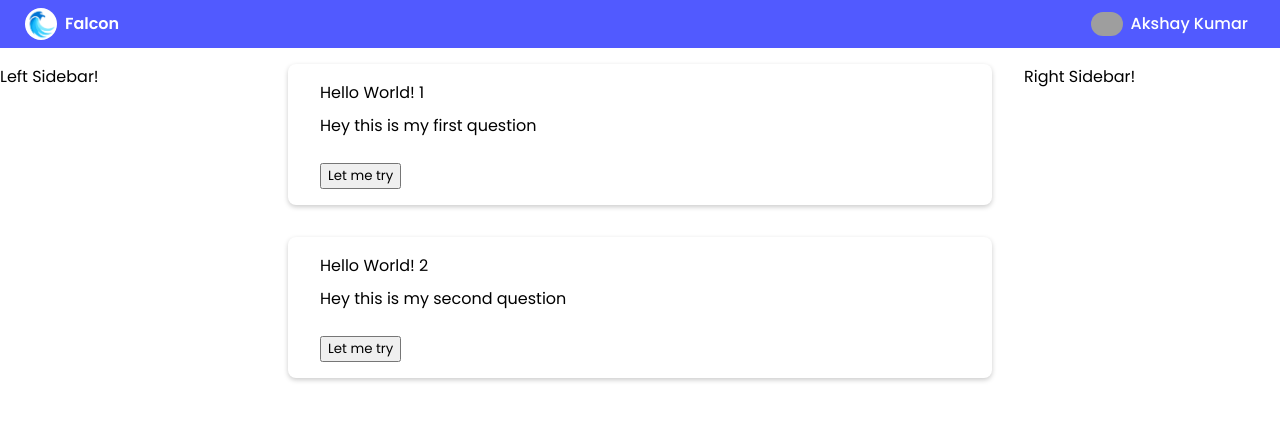
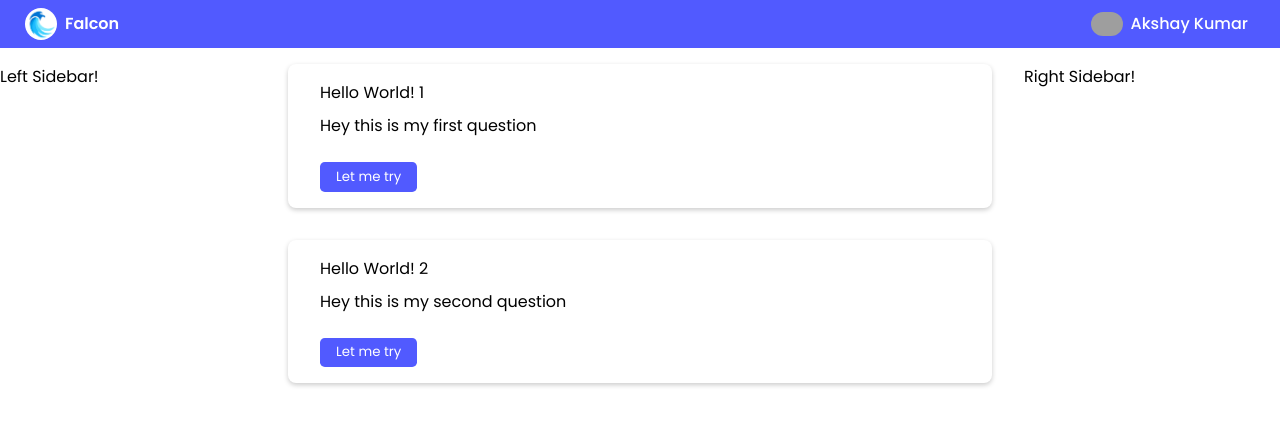
Before and after one commit to yogesh-aggarwal/falcon-qna, a React (Create React App) app: page / in a window 1280 px wide. Shown: the top 426 px of the page. Built offline with nearby package versions, Linux system fonts and the light colour scheme; grey boxes are pictures that could not be loaded.

Commit message:
Added button styling

```diff
--- a/src/scss/_schemes.scss
+++ b/src/scss/_schemes.scss
@@ -1,5 +1,7 @@
 $primary: #515aff;
+$primaryHover: #3b45ff;
 $secondary: #a3aaff;
+$secondaryHover: #8d97ff;
 
 $textLight: #fff;
 $textDark: #1a1a1a;
--- a/src/scss/global.scss
+++ b/src/scss/global.scss
@@ -1,4 +1,8 @@
 @import url("https://fonts.googleapis.com/css2?family=Poppins:wght@400;500;600;700;800;900&display=swap");
+@import "./schemes";
+@import "./tools.scss";
+
+$backround: $primary;
 
 html,
 body {
@@ -10,3 +14,18 @@ body {
   box-sizing: border-box;
   font-family: "Poppins", "Segoe UI", "Tahoma", "Geneva", "Verdana", sans-serif;
 }
+
+button {
+  outline: none;
+  border: none;
+  background: $backround;
+  color: textColor($backround);
+  padding: 0.3rem 1rem;
+  border-radius: 0.3rem;
+  cursor: pointer;
+  transition: all 0.3s ease-out;
+
+  &:hover {
+    background: $primaryHover;
+  }
+}
```
